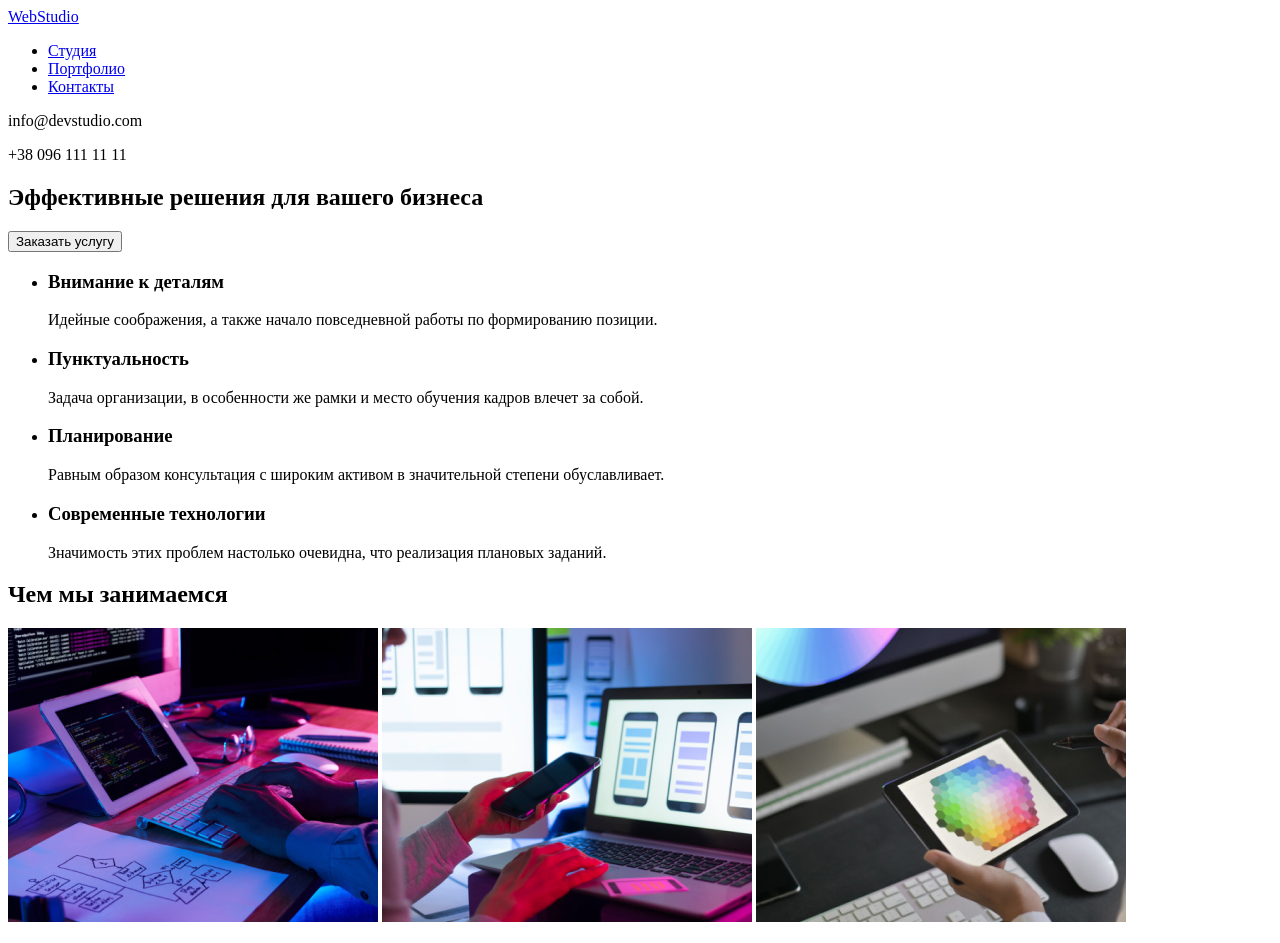
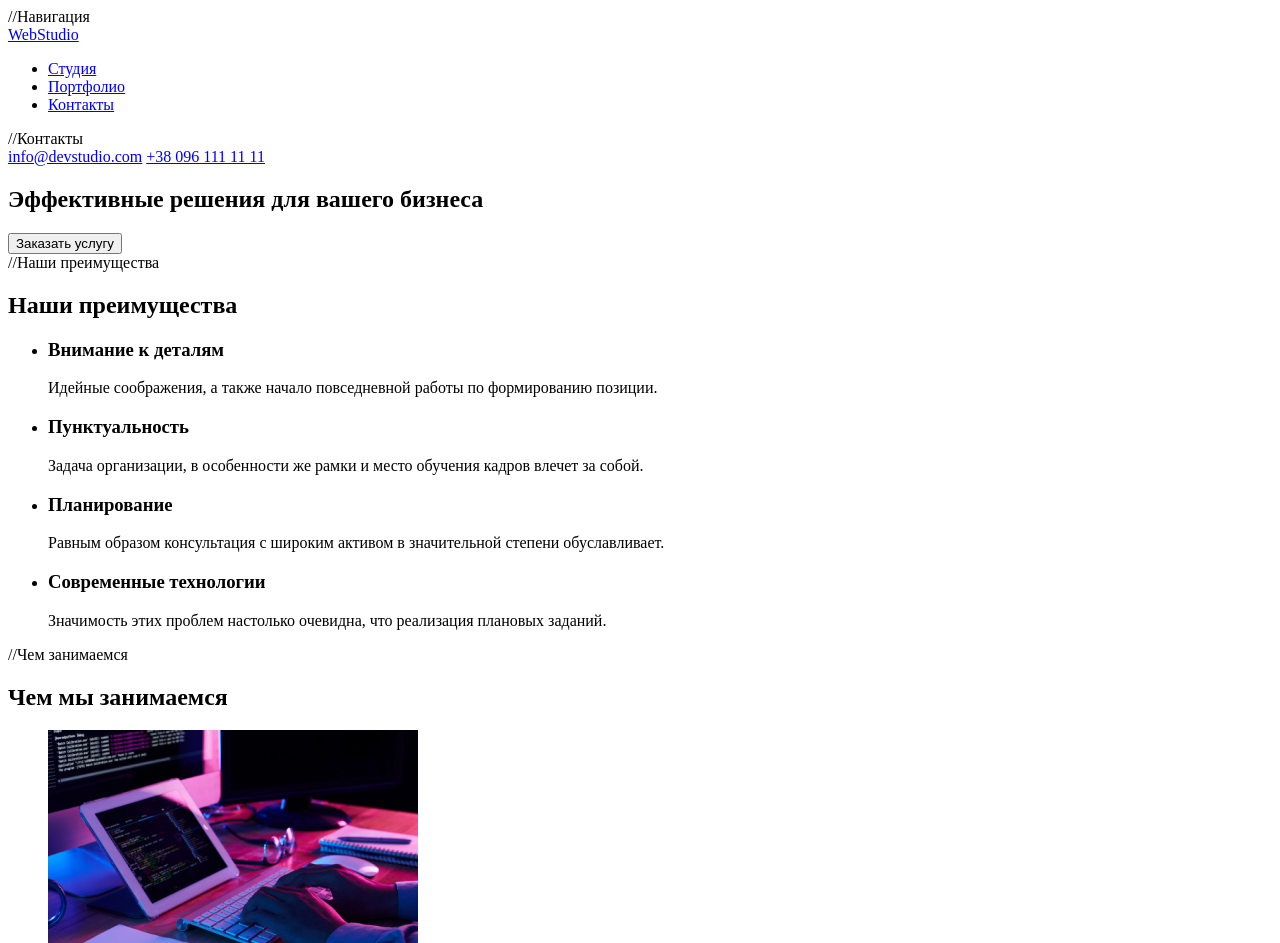
Before and after one commit to vladnick1983/goit-markup-hw-01, a plain HTML site: page index.html in a window 1280 px wide. Shown: the top 943 px of the page. Drawn offline with Linux system fonts and the light colour scheme.

Commit message:
Update index.html

```diff
--- a/index.html
+++ b/index.html
@@ -10,6 +10,7 @@
 
 <body>
     <header>
+        //Навигация
         <nav>
             <a href="#">WebStudio</a>
             <ul>
@@ -24,9 +25,10 @@
                 </li>
             </ul>
         </nav>
+        //Контакты
         <div>
-            <p>info@devstudio.com</p>
-            <p>+38 096 111 11 11</p>
+            <a href="mailto:info@devstudio.com">info@devstudio.com</a>
+            <a href="tel:+380961111111">+38 096 111 11 11</a>
         </div>
     </header>
 
@@ -35,8 +37,9 @@
             <h1>Эффективные решения для вашего бизнеса</h1>
             <button type="button">Заказать услугу</button>
         </section>
-
+        //Наши преимущества
         <section>
+            <h2>Наши преимущества</h2>
             <ul>
                 <li>
                     <h3>Внимание к деталям</h3>
@@ -56,14 +59,16 @@
                 </li>
             </ul>
         </section>
-
+        //Чем занимаемся
         <section>
             <h2>Чем мы занимаемся</h2>
-            <img src="./images/img.jpg" alt="box1" width="370" height="294">
-            <img src="./images/box_2.jpg" alt="box2" width="370" height="294">
-            <img src="./images/box_3.jpg" alt="box3" width="370" height="294">
+            <ul>
+                <li> <img src="./images/img.jpg" alt="box1" width="370" height="294"></li>
+                <li> <img src="./images/box_2.jpg" alt="box2" width="370" height="294"></li>
+                <li> <img src="./images/box_3.jpg" alt="box3" width="370" height="294"></li>
+            </ul>
         </section>
-
+        //Наша команда
         <section>
             <h2>Наша команда</h2>
             <ul>
@@ -90,12 +95,16 @@
             </ul>
         </section>
     </main>
-
+    //Footer
     <footer>
         <a href="#">WebStudio</a>
-        <address>г. Киев, пр-т Леси Украинки, 26<br/>
-        info@devstudio.com <br/>
-        +38 096 111 11 11</address>
+        <address>
+            <ul>
+                <li> г. Киев, пр-т Леси Украинки, 26</li>
+                <li><a href="mailto:info@devstudio.com">info@devstudio.com</a></li>
+                <li><a href="tel:+380961111111">+38 096 111 11 11</a></li>
+            </ul>
+        </address>
     </footer>
 </body>
 
```
